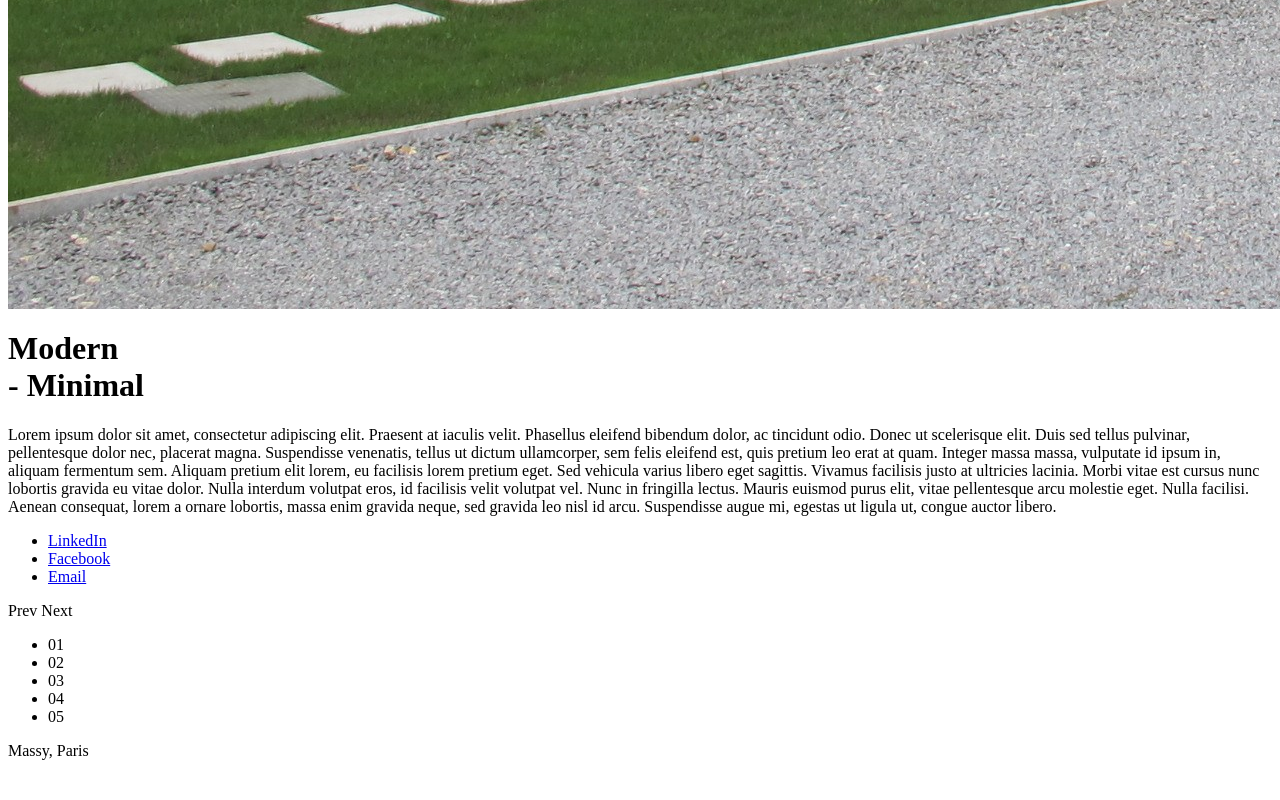
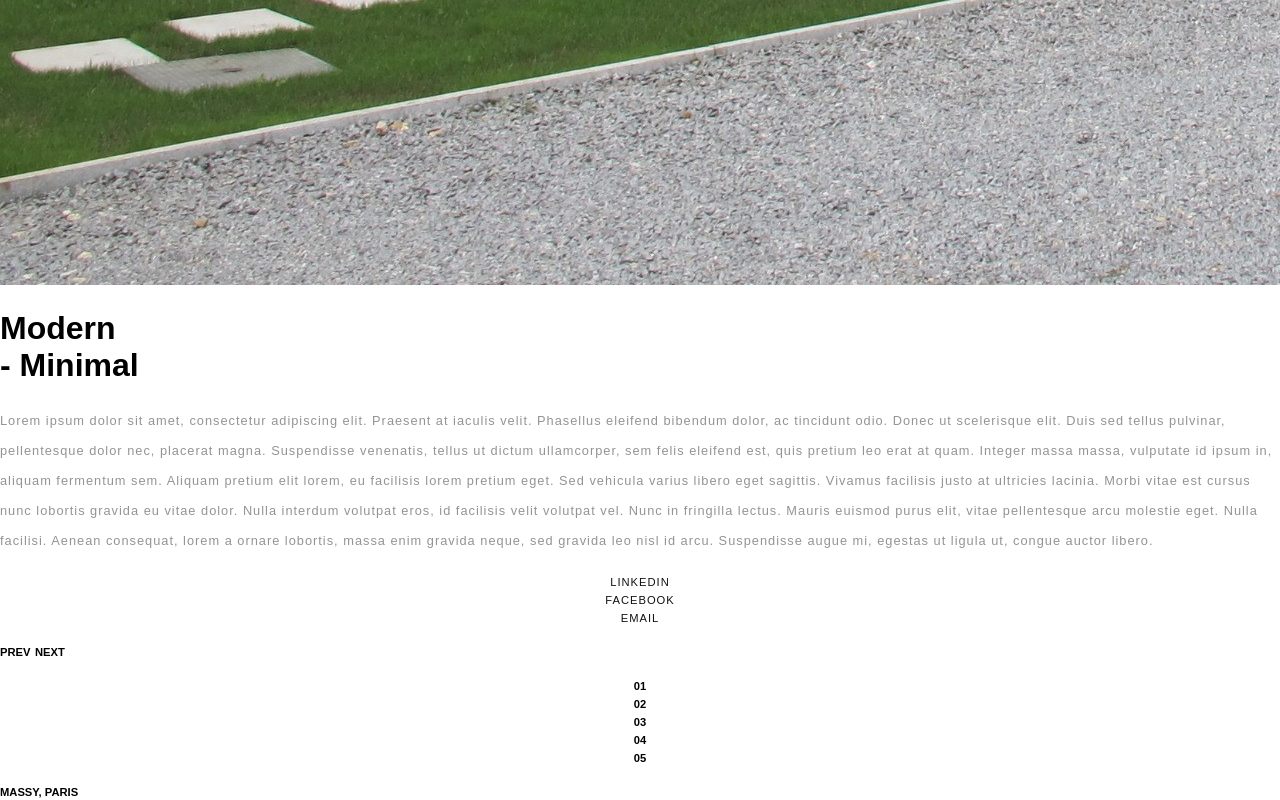
Before and after one commit to LateInGame/arch-page, a plain HTML site: page arch-page/components/index.html in a window 1280 px wide. Shown: the part 1816-2616 px from the top of the page. Before the commit the page ends 2584 px from the top, so only its background shows below. Drawn offline with Linux system fonts and the light colour scheme.

Commit message:
updating style.css

```diff
--- a/arch-page/components/index.html
+++ b/arch-page/components/index.html
@@ -1,3 +1,10 @@
+<!DOCTYPE html>
+<html>
+<head>
+<meta charset="UTF-8">
+<meta name="viewport" content="width=device-width, initial-scale=1.0">
+<link rel="stylesheet" href="/arch-page/components/style.css">
+</head>
 <header>
   <div class="container">
     <nav>
--- a/arch-page/components/style.css
+++ b/arch-page/components/style.css
@@ -0,0 +1,42 @@
+:root {
+  --accent: #feb57b;
+  --spacing: 2.5em;
+}
+
+body {
+  margin: 0;
+  font-family: Arial, Helvetica, sans-serif;
+}
+
+* {
+  box-sizing: border-box;
+}
+
+a {
+  color: #111;
+  text-decoration: none;
+  text-transform: uppercase;
+  font-size: 0.7em;
+  letter-spacing: 1px;
+  transition: 0.3s;
+}
+
+span {
+  text-transform: uppercase;
+  font-size: 0.7em;
+  font-weight: 700;
+  transition: 0.3s;
+}
+
+p {
+  color: #949494;
+  font-size: 0.8em;
+  line-height: 30px;
+  letter-spacing: 1px;
+}
+
+ul {
+  list-style-type: none;
+  padding: 0;
+  text-align: center;
+}
```
